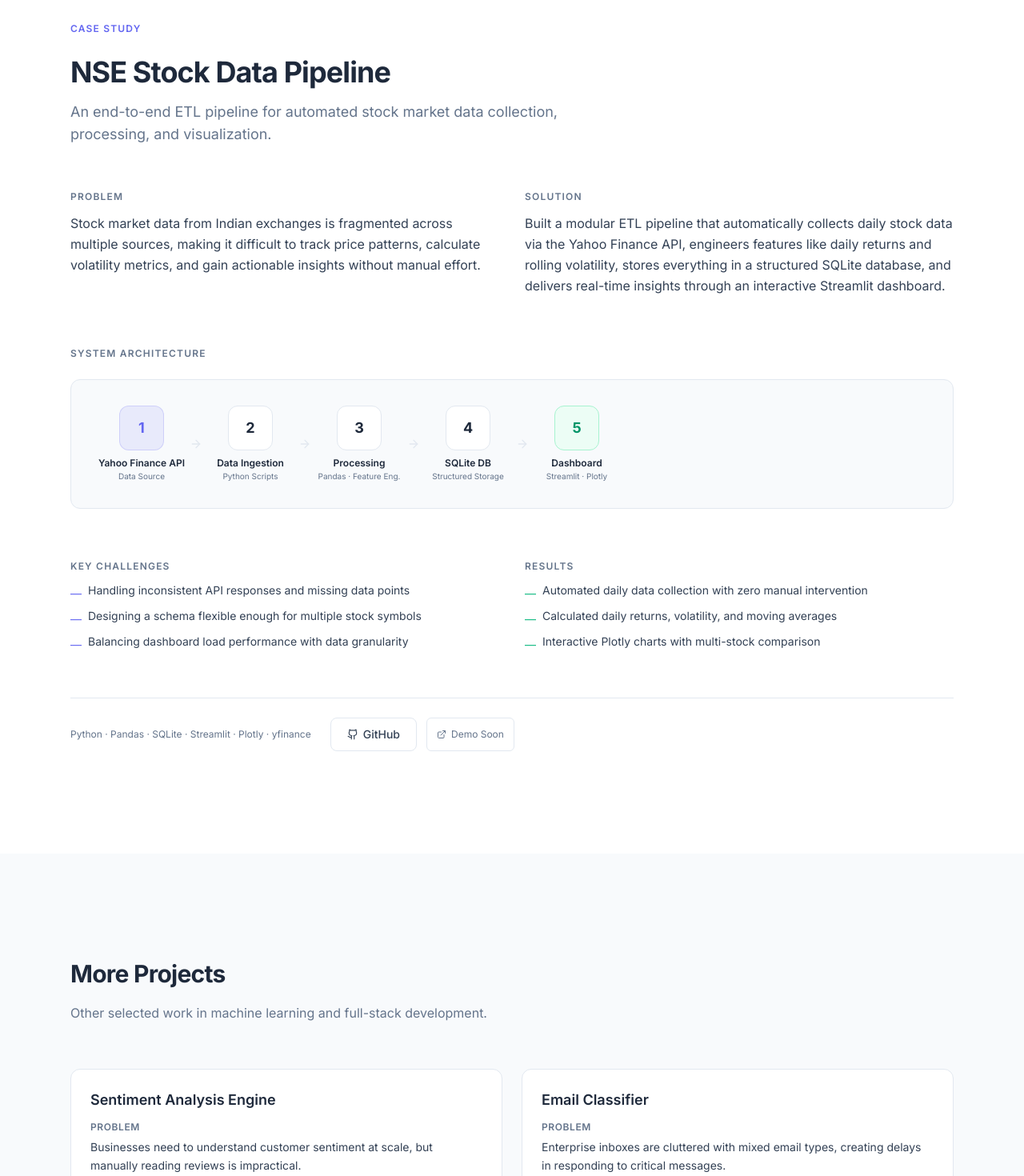
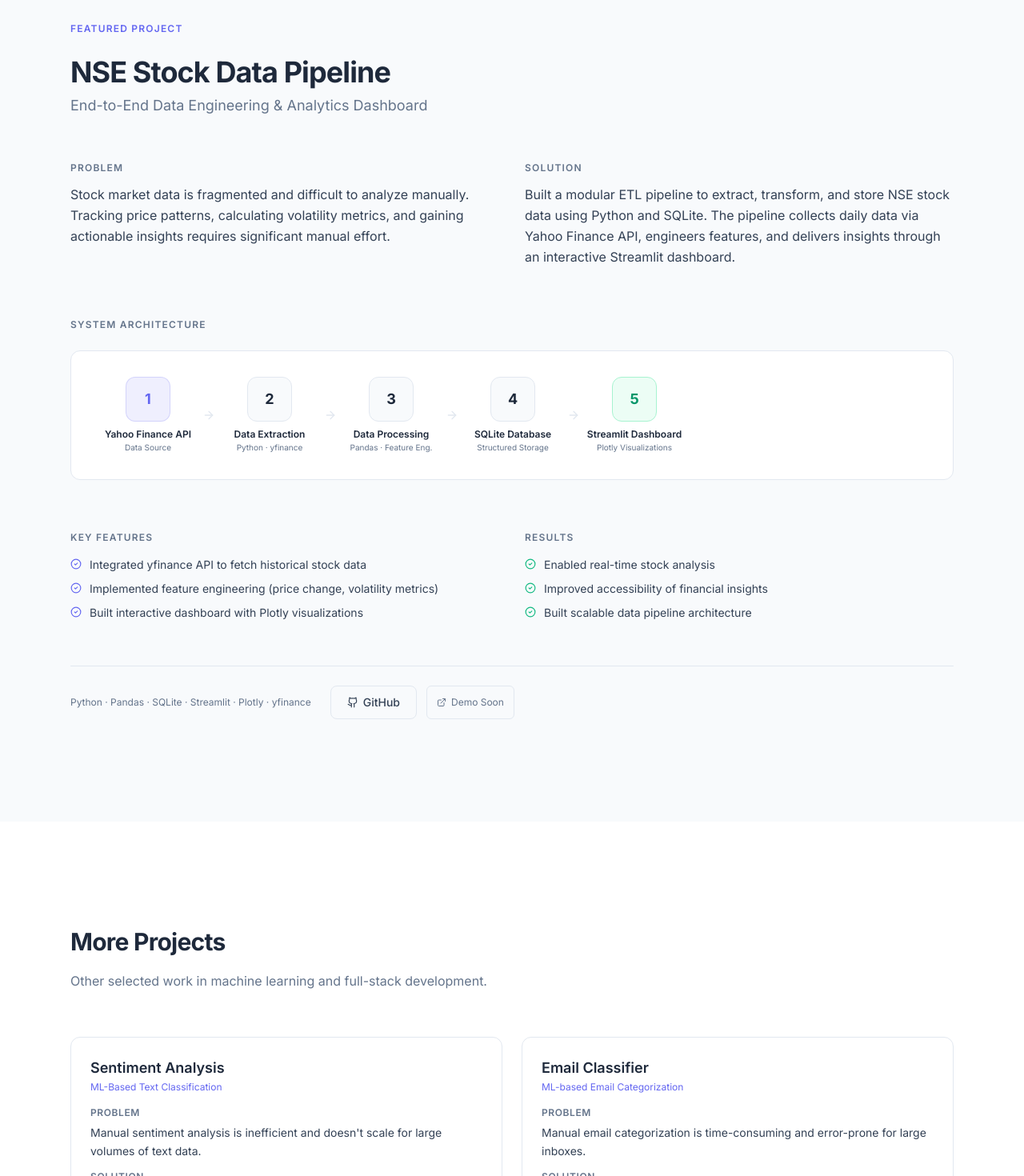
Before and after one commit to chiru5190/Portfolio, a React (Vite) app: page / in a window 1280 px wide. Shown: the part 1300-2770 px from the top of the page at 80% size. Built offline with nearby package versions, Linux system fonts and the light colour scheme.

Commit message:
rebuild: full resume-based portfolio with separate Education, Certificates, Achievements sections

```diff
--- a/src/components/About.jsx
+++ b/src/components/About.jsx
@@ -9,7 +9,7 @@ export default function About() {
           <h2 className="section-title mb-6">About</h2>
           <div className="space-y-4 text-body text-lg leading-relaxed">
             <p>
-              I am a Computer Science student focused on building real-world machine learning systems. My work involves designing data pipelines, training models, and deploying applications that solve practical problems.
+              I am a Computer Science student focused on building real-world machine learning systems and data-driven applications. My work involves designing ETL pipelines, training ML models, and developing interactive dashboards.
             </p>
             <p>
               I am particularly interested in <span className="text-heading font-medium">NLP</span>, <span className="text-heading font-medium">data engineering</span>, and <span className="text-heading font-medium">scalable AI systems</span>.
--- a/src/components/FeaturedProject.jsx
+++ b/src/components/FeaturedProject.jsx
@@ -1,27 +1,39 @@
 import { motion } from "framer-motion"
-import { Github, ExternalLink, ArrowRight } from "lucide-react"
+import { Github, ExternalLink, ArrowRight, CheckCircle2 } from "lucide-react"
 
-const steps = [
+const archSteps = [
   { label: "Yahoo Finance API", sub: "Data Source" },
-  { label: "Data Ingestion", sub: "Python Scripts" },
-  { label: "Processing", sub: "Pandas · Feature Eng." },
-  { label: "SQLite DB", sub: "Structured Storage" },
-  { label: "Dashboard", sub: "Streamlit · Plotly" },
+  { label: "Data Extraction", sub: "Python · yfinance" },
+  { label: "Data Processing", sub: "Pandas · Feature Eng." },
+  { label: "SQLite Database", sub: "Structured Storage" },
+  { label: "Streamlit Dashboard", sub: "Plotly Visualizations" },
+]
+
+const keyFeatures = [
+  "Integrated yfinance API to fetch historical stock data",
+  "Implemented feature engineering (price change, volatility metrics)",
+  "Built interactive dashboard with Plotly visualizations",
+]
+
+const results = [
+  "Enabled real-time stock analysis",
+  "Improved accessibility of financial insights",
+  "Built scalable data pipeline architecture",
 ]
 
 export default function FeaturedProject() {
   return (
-    <section id="featured" className="py-32 bg-surface">
+    <section id="projects" className="py-32 bg-bg">
       <div className="max-w-6xl mx-auto px-6">
 
         <motion.div initial={{ opacity: 0, y: 20 }} whileInView={{ opacity: 1, y: 0 }} viewport={{ once: true }} className="mb-6">
-          <span className="text-xs font-semibold text-accent uppercase tracking-widest">Case Study</span>
+          <span className="text-xs font-semibold text-accent uppercase tracking-widest">Featured Project</span>
         </motion.div>
 
         <motion.div initial={{ opacity: 0, y: 16 }} whileInView={{ opacity: 1, y: 0 }} viewport={{ once: true }}>
-          <h2 className="text-3xl md:text-4xl font-bold text-heading tracking-tight mb-4">NSE Stock Data Pipeline</h2>
-          <p className="text-muted text-lg max-w-2xl mb-14">
-            An end-to-end ETL pipeline for automated stock market data collection, processing, and visualization.
+          <h2 className="text-3xl md:text-4xl font-bold text-heading tracking-tight mb-2">NSE Stock Data Pipeline</h2>
+          <p className="text-muted text-lg max-w-3xl mb-14">
+            End-to-End Data Engineering & Analytics Dashboard
           </p>
         </motion.div>
 
@@ -30,36 +42,36 @@ export default function FeaturedProject() {
           <motion.div initial={{ opacity: 0, y: 12 }} whileInView={{ opacity: 1, y: 0 }} viewport={{ once: true }}>
             <h3 className="text-xs font-semibold text-muted uppercase tracking-widest mb-3">Problem</h3>
             <p className="text-body leading-relaxed">
-              Stock market data from Indian exchanges is fragmented across multiple sources, making it difficult to track price patterns, calculate volatility metrics, and gain actionable insights without manual effort.
+              Stock market data is fragmented and difficult to analyze manually. Tracking price patterns, calculating volatility metrics, and gaining actionable insights requires significant manual effort.
             </p>
           </motion.div>
           <motion.div initial={{ opacity: 0, y: 12 }} whileInView={{ opacity: 1, y: 0 }} viewport={{ once: true }} transition={{ delay: 0.08 }}>
             <h3 className="text-xs font-semibold text-muted uppercase tracking-widest mb-3">Solution</h3>
             <p className="text-body leading-relaxed">
-              Built a modular ETL pipeline that automatically collects daily stock data via the Yahoo Finance API, engineers features like daily returns and rolling volatility, stores everything in a structured SQLite database, and delivers real-time insights through an interactive Streamlit dashboard.
+              Built a modular ETL pipeline to extract, transform, and store NSE stock data using Python and SQLite. The pipeline collects daily data via Yahoo Finance API, engineers features, and delivers insights through an interactive Streamlit dashboard.
             </p>
           </motion.div>
         </div>
 
-        {/* Architecture Diagram */}
+        {/* Architecture */}
         <motion.div initial={{ opacity: 0, y: 16 }} whileInView={{ opacity: 1, y: 0 }} viewport={{ once: true }} className="mb-16">
           <h3 className="text-xs font-semibold text-muted uppercase tracking-widest mb-6">System Architecture</h3>
-          <div className="bg-bg border border-border rounded-xl p-6 md:p-8 overflow-x-auto">
-            <div className="flex items-center gap-0 min-w-[640px]">
-              {steps.map((step, i) => (
+          <div className="bg-surface border border-border rounded-xl p-6 md:p-8 overflow-x-auto">
+            <div className="flex items-center gap-0 min-w-[680px]">
+              {archSteps.map((step, i) => (
                 <div key={step.label} className="flex items-center">
-                  <div className="flex flex-col items-center text-center w-28">
+                  <div className="flex flex-col items-center text-center w-32">
                     <div className={`w-14 h-14 rounded-xl flex items-center justify-center text-lg font-bold mb-2 ${
                       i === 0 ? "bg-accent/10 text-accent border border-accent/20" :
-                      i === steps.length - 1 ? "bg-emerald-50 text-emerald-600 border border-emerald-200" :
-                      "bg-surface border border-border text-heading"
+                      i === archSteps.length - 1 ? "bg-emerald-50 text-emerald-600 border border-emerald-200" :
+                      "bg-bg border border-border text-heading"
                     }`}>
                       {i + 1}
                     </div>
                     <span className="text-xs font-semibold text-heading leading-tight">{step.label}</span>
                     <span className="text-[10px] text-muted mt-0.5">{step.sub}</span>
                   </div>
-                  {i < steps.length - 1 && (
+                  {i < archSteps.length - 1 && (
                     <ArrowRight size={16} className="text-border mx-1 shrink-0" />
                   )}
                 </div>
@@ -68,22 +80,28 @@ export default function FeaturedProject() {
           </div>
         </motion.div>
 
-        {/* Challenges & Results */}
+        {/* Key Features & Results */}
         <div className="grid md:grid-cols-2 gap-8 mb-14">
           <motion.div initial={{ opacity: 0, y: 12 }} whileInView={{ opacity: 1, y: 0 }} viewport={{ once: true }}>
-            <h3 className="text-xs font-semibold text-muted uppercase tracking-widest mb-3">Key Challenges</h3>
-            <ul className="space-y-2 text-body text-sm">
-              <li className="flex items-start gap-2"><span className="text-accent mt-1">—</span> Handling inconsistent API responses and missing data points</li>
-              <li className="flex items-start gap-2"><span className="text-accent mt-1">—</span> Designing a schema flexible enough for multiple stock symbols</li>
-              <li className="flex items-start gap-2"><span className="text-accent mt-1">—</span> Balancing dashboard load performance with data granularity</li>
+            <h3 className="text-xs font-semibold text-muted uppercase tracking-widest mb-4">Key Features</h3>
+            <ul className="space-y-2.5">
+              {keyFeatures.map((f, i) => (
+                <li key={i} className="flex items-start gap-2.5 text-sm text-body">
+                  <CheckCircle2 size={14} className="text-accent shrink-0 mt-0.5" />
+                  {f}
+                </li>
+              ))}
             </ul>
           </motion.div>
           <motion.div initial={{ opacity: 0, y: 12 }} whileInView={{ opacity: 1, y: 0 }} viewport={{ once: true }} transition={{ delay: 0.08 }}>
-            <h3 className="text-xs font-semibold text-muted uppercase tracking-widest mb-3">Results</h3>
-            <ul className="space-y-2 text-body text-sm">
-              <li className="flex items-start gap-2"><span className="text-emerald-500 mt-1">—</span> Automated daily data collection with zero manual intervention</li>
-              <li className="flex items-start gap-2"><span className="text-emerald-500 mt-1">—</span> Calculated daily returns, volatility, and moving averages</li>
-              <li className="flex items-start gap-2"><span className="text-emerald-500 mt-1">—</span> Interactive Plotly charts with multi-stock comparison</li>
+            <h3 className="text-xs font-semibold text-muted uppercase tracking-widest mb-4">Results</h3>
+            <ul className="space-y-2.5">
+              {results.map((r, i) => (
+                <li key={i} className="flex items-start gap-2.5 text-sm text-body">
+                  <CheckCircle2 size={14} className="text-emerald-500 shrink-0 mt-0.5" />
+                  {r}
+                </li>
+              ))}
             </ul>
           </motion.div>
         </div>
--- a/src/components/Navbar.jsx
+++ b/src/components/Navbar.jsx
@@ -6,6 +6,9 @@ const navLinks = [
   { name: "About", href: "#about" },
   { name: "Projects", href: "#projects" },
   { name: "Skills", href: "#skills" },
+  { name: "Education", href: "#education" },
+  { name: "Certificates", href: "#certificates" },
+  { name: "Achievements", href: "#achievements" },
   { name: "Contact", href: "#contact" },
 ]
 
@@ -29,7 +32,7 @@ export default function Navbar() {
       <div className="max-w-6xl mx-auto px-6 flex items-center justify-between">
         <a href="#" className="text-lg font-bold text-heading">GC<span className="text-accent">.</span></a>
 
-        <div className="hidden md:flex items-center gap-8">
+        <div className="hidden md:flex items-center gap-6">
           {navLinks.map(l => (
             <a key={l.name} href={l.href} className="text-sm text-muted hover:text-heading transition-colors">{l.name}</a>
           ))}
--- a/src/components/Projects.jsx
+++ b/src/components/Projects.jsx
@@ -5,19 +5,29 @@ import Modal from "./ui/Modal"
 
 const projects = [
   {
-    title: "Sentiment Analysis Engine",
-    problem: "Businesses need to understand customer sentiment at scale, but manually reading reviews is impractical.",
-    solution: "Built an NLP pipeline using TF-IDF vectorization and supervised ML classifiers to automatically categorize text sentiments in real-time via a Streamlit dashboard.",
-    features: ["NLP preprocessing pipeline", "Multi-class sentiment classification", "Real-time prediction", "Streamlit dashboard"],
-    stack: ["Python", "Scikit-learn", "NLTK", "Streamlit"],
+    title: "Sentiment Analysis",
+    subtitle: "ML-Based Text Classification",
+    problem: "Manual sentiment analysis is inefficient and doesn't scale for large volumes of text data.",
+    solution: "Built an ML model using TF-IDF and supervised learning to classify sentiments automatically with real-time prediction.",
+    features: [
+      "NLP preprocessing (tokenization, stopword removal)",
+      "Real-time prediction using Streamlit",
+      "Batch text processing",
+    ],
+    stack: ["Python", "Scikit-learn", "Pandas", "NumPy", "Streamlit"],
     github: "https://github.com/chiru5190", live: null
   },
   {
     title: "Email Classifier",
-    problem: "Enterprise inboxes are cluttered with mixed email types, creating delays in responding to critical messages.",
-    solution: "Designed a TensorFlow neural network that classifies emails into Work, Personal, and Spam categories, served through a Flask REST API with a responsive frontend.",
-    features: ["TensorFlow neural network", "Flask REST API", "Responsive frontend", "Chart.js visualizations"],
-    stack: ["Python", "TensorFlow", "Flask", "JavaScript"],
+    subtitle: "ML-based Email Categorization",
+    problem: "Manual email categorization is time-consuming and error-prone for large inboxes.",
+    solution: "Built a neural network model using TensorFlow to classify emails into categories with a Flask backend for real-time inference.",
+    features: [
+      "Flask backend for real-time inference",
+      "Interactive frontend with HTML/CSS/JS",
+      "Visualization of prediction confidence",
+    ],
+    stack: ["Python", "TensorFlow", "Flask", "JavaScript", "Bootstrap", "Chart.js"],
     github: "https://github.com/chiru5190", live: null
   }
 ]
@@ -26,7 +36,7 @@ export default function Projects() {
   const [selected, setSelected] = useState(null)
 
   return (
-    <section id="projects" className="py-32 bg-bg">
+    <section className="py-32 bg-surface">
       <div className="max-w-6xl mx-auto px-6">
         <motion.div initial={{ opacity: 0, y: 20 }} whileInView={{ opacity: 1, y: 0 }} viewport={{ once: true }} className="mb-14">
           <h2 className="section-title mb-3">More Projects</h2>
@@ -40,8 +50,9 @@ export default function Projects() {
               onClick={() => setSelected(p)}
               className="card p-6 flex flex-col h-full group cursor-pointer">
               <div className="flex-1">
-                <h3 className="text-lg font-semibold text-heading mb-3 group-hover:text-accent transition-colors">{p.title}</h3>
-                <div className="mb-4">
+                <h3 className="text-lg font-semibold text-heading mb-0.5 group-hover:text-accent transition-colors">{p.title}</h3>
+                <p className="text-xs text-accent mb-4">{p.subtitle}</p>
+                <div className="mb-3">
                   <h4 className="text-xs font-semibold text-muted uppercase tracking-wider mb-1.5">Problem</h4>
                   <p className="text-sm text-body leading-relaxed">{p.problem}</p>
                 </div>
@@ -67,8 +78,9 @@ export default function Projects() {
       <Modal isOpen={!!selected} onClose={() => setSelected(null)}>
         {selected && (
           <div>
-            <h2 className="text-xl font-bold text-heading mb-1 pr-8">{selected.title}</h2>
-            <div className="space-y-4 mt-4">
+            <h2 className="text-xl font-bold text-heading mb-0.5 pr-8">{selected.title}</h2>
+            <p className="text-accent text-sm mb-5">{selected.subtitle}</p>
+            <div className="space-y-4">
               <div>
                 <h4 className="text-xs font-semibold text-muted uppercase tracking-wider mb-2">Problem</h4>
                 <p className="text-body text-sm leading-relaxed">{selected.problem}</p>
--- a/src/components/Skills.jsx
+++ b/src/components/Skills.jsx
@@ -1,33 +1,46 @@
 import { motion } from "framer-motion"
-import { Brain, MessageSquare, Users, Clock, Target, RefreshCw } from "lucide-react"
+import { Brain, MessageSquare, Users, Target } from "lucide-react"
 
-/* ── Core Stack: the tools that define me ── */
+/* ── Core Stack ── */
 const coreStack = [
   { name: "Python", icon: "devicon-python-plain" },
+  { name: "SQL", icon: "devicon-azuresqldatabase-plain" },
   { name: "TensorFlow", icon: "devicon-tensorflow-original" },
   { name: "Scikit-learn", icon: "devicon-scikitlearn-plain" },
   { name: "NLP", emoji: "🗣️" },
-  { name: "SQL", icon: "devicon-azuresqldatabase-plain" },
 ]
 
-/* ── Technical Skills grouped into 3 categories ── */
+/* ── Technical Skills ── */
 const techGroups = [
   {
-    title: "Machine Learning",
+    title: "Machine Learning & Data",
     skills: [
-      { name: "TensorFlow", icon: "devicon-tensorflow-original" },
-      { name: "Scikit-learn", icon: "devicon-scikitlearn-plain" },
+      { name: "NumPy", icon: "devicon-numpy-plain" },
       { name: "Pandas", icon: "devicon-pandas-plain" },
-      { name: "NumPy", icon: "devicon-numpy-plain" },
-      { name: "NLP", emoji: "🗣️" },
+      { name: "Matplotlib", icon: "devicon-matplotlib-plain" },
+      { name: "Seaborn", emoji: "📊" },
     ],
   },
   {
-    title: "Development & Tools",
+    title: "Development",
     skills: [
+      { name: "Streamlit", icon: "devicon-streamlit-plain" },
+      { name: "Flask", icon: "devicon-flask-original" },
       { name: "React", icon: "devicon-react-original" },
-      { name: "Flask", icon: "devicon-flask-original" },
-      { name: "Streamlit", icon: "devicon-streamlit-plain" },
+      { name: "HTML", icon: "devicon-html5-plain" },
+      { name: "CSS", icon: "devicon-css3-plain" },
+    ],
+  },
+  {
+    title: "Databases",
+    skills: [
+      { name: "MySQL", icon: "devicon-mysql-plain" },
+      { name: "SQLite", icon: "devicon-sqlite-plain" },
+    ],
+  },
+  {
+    title: "Tools",
+    skills: [
       { name: "Git", icon: "devicon-git-plain" },
       { name: "GitHub", icon: "devicon-github-original" },
       { name: "AWS", icon: "devicon-amazonwebservices-plain-wordmark" },
@@ -35,26 +48,25 @@ const techGroups = [
     ],
   },
   {
-    title: "Databases",
+    title: "Core CS",
     skills: [
-      { name: "SQL", icon: "devicon-azuresqldatabase-plain" },
-      { name: "MySQL", icon: "devicon-mysql-plain" },
-      { name: "SQLite", icon: "devicon-sqlite-plain" },
+      { name: "DSA", emoji: "🧮" },
+      { name: "DBMS", emoji: "🗄️" },
+      { name: "OS", emoji: "💻" },
+      { name: "Computer Networks", emoji: "🌐" },
+      { name: "OOP", emoji: "🔷" },
     ],
   },
 ]
 
 /* ── Soft Skills ── */
 const softSkills = [
-  { name: "Communication", Icon: MessageSquare },
-  { name: "Teamwork", Icon: Users },
   { name: "Problem Solving", Icon: Brain },
+  { name: "Adaptability", Icon: MessageSquare },
   { name: "Leadership", Icon: Target },
-  { name: "Time Management", Icon: Clock },
-  { name: "Adaptability", Icon: RefreshCw },
 ]
 
-/* ── Skill grid item ── */
+/* ── Skill row item ── */
 function SkillCell({ skill, delay }) {
   return (
     <motion.div
@@ -79,7 +91,6 @@ export default function Skills() {
     <section id="skills" className="py-32 bg-bg">
       <div className="max-w-6xl mx-auto px-6">
 
-        {/* Header */}
         <motion.div initial={{ opacity: 0, y: 20 }} whileInView={{ opacity: 1, y: 0 }} viewport={{ once: true }} className="mb-14">
           <h2 className="section-title mb-3">Skills</h2>
           <p className="section-subtitle max-w-2xl">
@@ -87,46 +98,27 @@ export default function Skills() {
           </p>
         </motion.div>
 
-        {/* ── 1. Core Stack ── */}
-        <motion.div
-          initial={{ opacity: 0, y: 12 }}
-          whileInView={{ opacity: 1, y: 0 }}
-          viewport={{ once: true }}
-          className="mb-14"
-        >
+        {/* Core Stack */}
+        <motion.div initial={{ opacity: 0, y: 12 }} whileInView={{ opacity: 1, y: 0 }} viewport={{ once: true }} className="mb-14">
           <h3 className="text-xs font-semibold text-muted uppercase tracking-widest mb-5">Core Stack</h3>
           <div className="flex flex-wrap gap-3">
             {coreStack.map((s, i) => (
-              <motion.div
-                key={s.name}
-                initial={{ opacity: 0, scale: 0.95 }}
-                whileInView={{ opacity: 1, scale: 1 }}
-                viewport={{ once: true }}
-                transition={{ delay: i * 0.05 }}
-                className="inline-flex items-center gap-2.5 px-5 py-2.5 rounded-full bg-accent/[0.07] border border-accent/20 text-accent cursor-default hover:bg-accent/[0.12] transition-colors duration-150"
-              >
-                {s.icon ? (
-                  <i className={`${s.icon} text-base`} />
-                ) : (
-                  <span className="text-base leading-none">{s.emoji}</span>
-                )}
+              <motion.div key={s.name} initial={{ opacity: 0, scale: 0.95 }} whileInView={{ opacity: 1, scale: 1 }}
+                viewport={{ once: true }} transition={{ delay: i * 0.05 }}
+                className="inline-flex items-center gap-2.5 px-5 py-2.5 rounded-full bg-accent/[0.07] border border-accent/20 text-accent cursor-default hover:bg-accent/[0.12] transition-colors duration-150">
+                {s.icon ? <i className={`${s.icon} text-base`} /> : <span className="text-base leading-none">{s.emoji}</span>}
                 <span className="text-sm font-semibold">{s.name}</span>
               </motion.div>
             ))}
           </div>
         </motion.div>
 
-        {/* ── 2. Technical Skills ── */}
+        {/* Technical Skills */}
         <div className="mb-14">
           <h3 className="text-xs font-semibold text-muted uppercase tracking-widest mb-6">Technical Skills</h3>
-          <div className="grid md:grid-cols-3 gap-x-8 gap-y-8">
+          <div className="grid md:grid-cols-3 lg:grid-cols-5 gap-x-6 gap-y-8">
             {techGroups.map((group) => (
-              <motion.div
-                key={group.title}
-                initial={{ opacity: 0, y: 10 }}
-                whileInView={{ opacity: 1, y: 0 }}
-                viewport={{ once: true }}
-              >
+              <motion.div key={group.title} initial={{ opacity: 0, y: 10 }} whileInView={{ opacity: 1, y: 0 }} viewport={{ once: true }}>
                 <p className="text-xs font-medium text-heading/60 uppercase tracking-wider mb-3 pl-4">{group.title}</p>
                 <div className="space-y-0.5">
                   {group.skills.map((skill, j) => (
@@ -138,19 +130,14 @@ export default function Skills() {
           </div>
         </div>
 
-        {/* ── 3. Soft Skills ── */}
+        {/* Soft Skills */}
         <motion.div initial={{ opacity: 0, y: 10 }} whileInView={{ opacity: 1, y: 0 }} viewport={{ once: true }}>
           <h3 className="text-xs font-semibold text-muted uppercase tracking-widest mb-4">Soft Skills</h3>
           <div className="flex flex-wrap gap-2">
             {softSkills.map((s, i) => (
-              <motion.span
-                key={s.name}
-                initial={{ opacity: 0 }}
-                whileInView={{ opacity: 1 }}
-                viewport={{ once: true }}
-                transition={{ delay: i * 0.04 }}
-                className="inline-flex items-center gap-1.5 px-3 py-1.5 rounded-full border border-border text-xs font-medium text-muted hover:text-body hover:border-border-hover transition-colors cursor-default"
-              >
+              <motion.span key={s.name} initial={{ opacity: 0 }} whileInView={{ opacity: 1 }}
+                viewport={{ once: true }} transition={{ delay: i * 0.04 }}
+                className="inline-flex items-center gap-1.5 px-3 py-1.5 rounded-full border border-border text-xs font-medium text-muted hover:text-body hover:border-border-hover transition-colors cursor-default">
                 <s.Icon size={12} />
                 {s.name}
               </motion.span>
```
Also changed, not shown: src/App.jsx (+6 -2 lines), src/components/Achievements.jsx (+27 -8 lines), src/components/Certificates.jsx (+51 -15 lines), src/components/Contact.jsx (+6 -10 lines), src/components/Education.jsx (+53 -14 lines).
